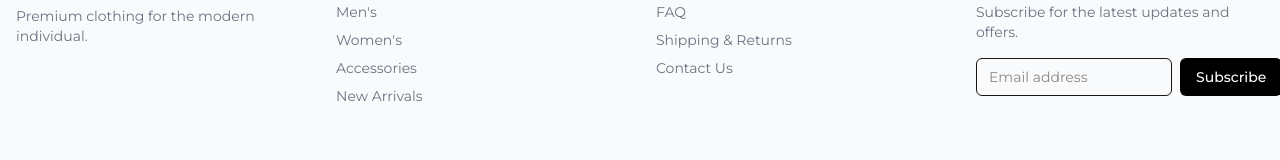
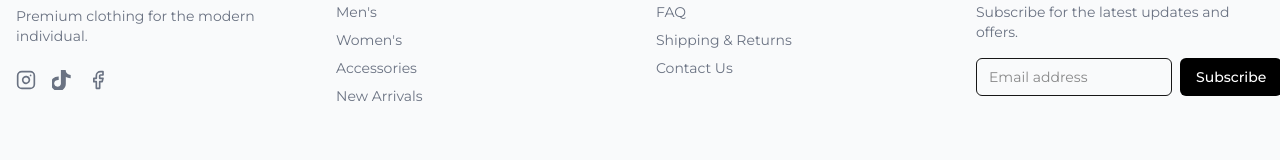
Before and after one commit to contactdhund-hub/STORE, a Next.js app: page / in a window 1280 px wide. Shown: the part 937-1097 px from the top of the page. Built offline with nearby package versions, Linux system fonts and the light colour scheme; no server answers; the database is empty; a web font is replaced by a local one.

Commit message:
first commit

```diff
--- a/src/components/layout/Footer.tsx
+++ b/src/components/layout/Footer.tsx
@@ -1,10 +1,39 @@
+import { Instagram, Facebook } from 'lucide-react';
+
+const TikTokIcon = ({ className }: { className?: string }) => (
+  <svg
+    xmlns="http://www.w3.org/2000/svg"
+    viewBox="0 0 24 24"
+    fill="currentColor"
+    className={className}
+    width="24"
+    height="24"
+  >
+    <path d="M12.525.02c1.31-.02 2.61-.01 3.91-.02.08 1.53.63 3.09 1.75 4.17 1.12 1.11 2.7 1.62 4.24 1.79v4.03c-1.44-.05-2.89-.35-4.2-.97-.57-.26-1.1-.59-1.62-.93-.01 2.92.01 5.84-.02 8.75-.08 2.63-1.45 5.25-3.6 6.78-2.29 1.64-5.38 2.11-8.08 1.25-2.93-.93-5.22-3.32-5.96-6.26-.74-2.93.07-6.2 2.16-8.31 1.79-1.83 4.41-2.73 6.94-2.58V11.9c-1.34-.14-2.77.16-3.82.95-1.12.84-1.74 2.29-1.57 3.66.16 1.34 1.09 2.58 2.29 3.12 1.19.54 2.66.52 3.82-.12 1.23-.67 1.94-1.99 1.92-3.39-.03-4.71-.01-9.43-.01-14.15l-.01-1.95z"/>
+  </svg>
+);
+
 export function Footer() {
   return (
     <footer className="border-t bg-gray-50 mt-12">
       <div className="container mx-auto px-4 py-12 md:py-16 grid grid-cols-1 md:grid-cols-4 gap-8">
         <div>
           <h3 className="text-lg font-semibold mb-4 text-black">Dhund</h3>
-          <p className="text-sm text-gray-500">Premium clothing for the modern individual.</p>
+          <p className="text-sm text-gray-500 mb-6">Premium clothing for the modern individual.</p>
+          <div className="flex gap-4">
+            <a href="https://www.instagram.com/dhund_official/" target="_blank" rel="noopener noreferrer" className="text-gray-500 hover:text-black transition-colors">
+              <Instagram className="w-5 h-5" />
+              <span className="sr-only">Instagram</span>
+            </a>
+            <a href="https://www.tiktok.com/@dhund_official" target="_blank" rel="noopener noreferrer" className="text-gray-500 hover:text-black transition-colors">
+              <TikTokIcon className="w-5 h-5" />
+              <span className="sr-only">TikTok</span>
+            </a>
+            <a href="https://www.facebook.com/profile.php?id=61591976647787&sk=about" target="_blank" rel="noopener noreferrer" className="text-gray-500 hover:text-black transition-colors">
+              <Facebook className="w-5 h-5" />
+              <span className="sr-only">Facebook</span>
+            </a>
+          </div>
         </div>
         <div>
           <h4 className="font-medium mb-4 text-black">Shop</h4>
```
